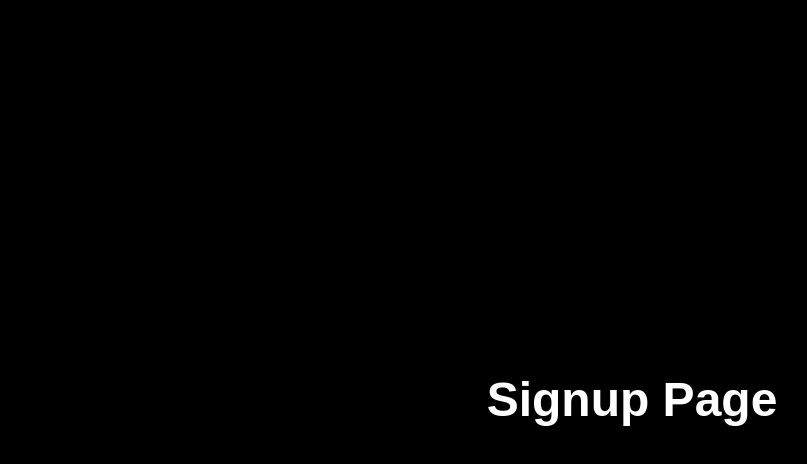
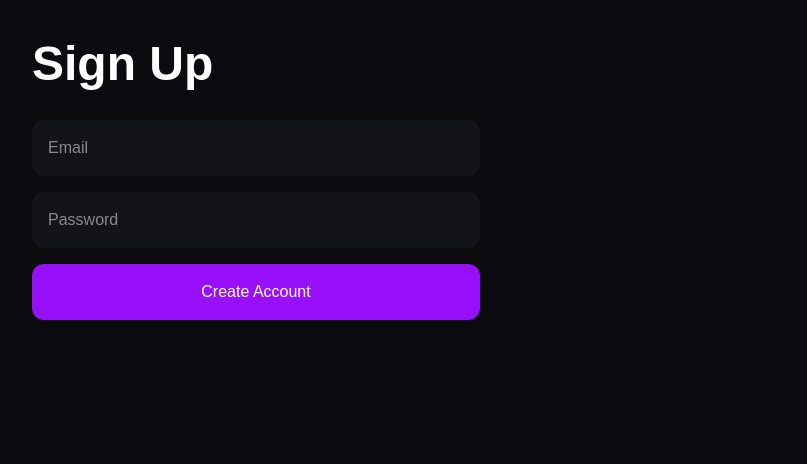
Before and after one commit to vardrobesd/vardrobe, a Next.js app in the folder frontend/: page /signup in a window 1280 px wide. Shown: the top 464 px of the page, without its empty margins (8-815 px from the left). Built offline with nearby package versions, Linux system fonts and the light colour scheme; no server answers.

Commit message:
Implement user-specific wardrobes

```diff
--- a/frontend/app/dashboard/page.tsx
+++ b/frontend/app/dashboard/page.tsx
@@ -1,12 +1,34 @@
+"use client";
+
+import { useEffect, useState } from "react";
 import { supabase } from "@/lib/supabase";
 export default function DashboardPage() {
-  console.log(supabase);
+  const [userId, setUserId] =
+    useState<string>("");
+
+
+  useEffect(() => {
+    getUser();
+  }, []);
+
+  const getUser = async () => {
+    const {
+      data: { user },
+    } = await supabase.auth.getUser();
+
+    if (user) {
+      setUserId(user.id);
+    }
+  };
   return (
     <main className="min-h-screen bg-[#0B0B0F] text-white p-10">
       <h1 className="text-5xl font-bold">Dashboard</h1>
 
       <p className="text-gray-400 mt-3">
         Welcome back to Vardrobe.
+      </p>
+      <p className="mt-2 text-sm text-purple-400">
+        User ID: {userId}
       </p>
 
       <div className="grid grid-cols-3 gap-6 mt-10">
--- a/frontend/app/login/page.tsx
+++ b/frontend/app/login/page.tsx
@@ -1,7 +1,54 @@
+"use client";
+
+import { useState } from "react";
+import { supabase } from "@/lib/supabase";
+
 export default function LoginPage() {
+  const [email, setEmail] = useState("");
+  const [password, setPassword] = useState("");
+
+  const login = async () => {
+    const { error } =
+      await supabase.auth.signInWithPassword({
+        email,
+        password,
+      });
+
+    if (error) {
+      alert(error.message);
+      return;
+    }
+
+    alert("Login successful");
+  };
+
   return (
-    <div className="min-h-screen bg-black text-white flex items-center justify-center">
-      <h1 className="text-5xl font-bold">Login Page</h1>
-    </div>
+    <main className="min-h-screen bg-[#0B0B0F] text-white p-10">
+      <h1 className="text-5xl font-bold">
+        Login
+      </h1>
+
+      <div className="flex flex-col gap-4 mt-8 max-w-md">
+        <input
+          placeholder="Email"
+          className="bg-[#13131A] p-4 rounded-xl"
+          onChange={(e) => setEmail(e.target.value)}
+        />
+
+        <input
+          type="password"
+          placeholder="Password"
+          className="bg-[#13131A] p-4 rounded-xl"
+          onChange={(e) => setPassword(e.target.value)}
+        />
+
+        <button
+          onClick={login}
+          className="bg-purple-600 p-4 rounded-xl"
+        >
+          Login
+        </button>
+      </div>
+    </main>
   );
 }
--- a/frontend/app/signup/page.tsx
+++ b/frontend/app/signup/page.tsx
@@ -1,7 +1,53 @@
+"use client";
+
+import { useState } from "react";
+import { supabase } from "@/lib/supabase";
+
 export default function SignupPage() {
+  const [email, setEmail] = useState("");
+  const [password, setPassword] = useState("");
+
+  const signUp = async () => {
+    const { error } = await supabase.auth.signUp({
+      email,
+      password,
+    });
+
+    if (error) {
+      alert(error.message);
+      return;
+    }
+
+    alert("Account created");
+  };
+
   return (
-    <div className="min-h-screen bg-black text-white flex items-center justify-center">
-      <h1 className="text-5xl font-bold">Signup Page</h1>
-    </div>
+    <main className="min-h-screen bg-[#0B0B0F] text-white p-10">
+      <h1 className="text-5xl font-bold">
+        Sign Up
+      </h1>
+
+      <div className="flex flex-col gap-4 mt-8 max-w-md">
+        <input
+          placeholder="Email"
+          className="bg-[#13131A] p-4 rounded-xl"
+          onChange={(e) => setEmail(e.target.value)}
+        />
+
+        <input
+          type="password"
+          placeholder="Password"
+          className="bg-[#13131A] p-4 rounded-xl"
+          onChange={(e) => setPassword(e.target.value)}
+        />
+
+        <button
+          onClick={signUp}
+          className="bg-purple-600 p-4 rounded-xl"
+        >
+          Create Account
+        </button>
+      </div>
+    </main>
   );
 }
--- a/frontend/app/wardrobe/page.tsx
+++ b/frontend/app/wardrobe/page.tsx
@@ -6,14 +6,29 @@ import { supabase } from "@/lib/supabase";
 export default function WardrobePage() {
   const [images, setImages] = useState<string[]>([]);
   const [uploading, setUploading] = useState(false);
+  const [userId, setUserId] =
+    useState<string>("");
   useEffect(() => {
-    loadClothes();
+    getUser();
   }, []);
+  const getUser = async () => {
+    const {
+      data: { user },
+    } = await supabase.auth.getUser();
 
-  const loadClothes = async () => {
+    if (!user) return;
+
+    setUserId(user.id);
+
+    loadClothes(user.id);
+  };
+  const loadClothes = async (
+    currentUserId: string
+  ) => {
     const { data, error } = await supabase
       .from("clothes")
-      .select("*");
+      .select("*")
+      .eq("user_id", currentUserId);
 
     if (error) {
       console.error(error);
@@ -59,6 +74,7 @@ export default function WardrobePage() {
       const { error: dbError } = await supabase
         .from("clothes")
         .insert({
+          user_id: userId,
           name: file.name,
           image_url: data.publicUrl,
         });
--- a/frontend/package.json
+++ b/frontend/package.json
@@ -9,6 +9,7 @@
     "lint": "eslint"
   },
   "dependencies": {
+    "@supabase/auth-helpers-nextjs": "^0.15.0",
     "@supabase/supabase-js": "^2.106.2",
     "next": "16.2.6",
     "react": "19.2.4",
```
Also changed, not shown: 1 other file (tests, documents, lock files or other folders).
